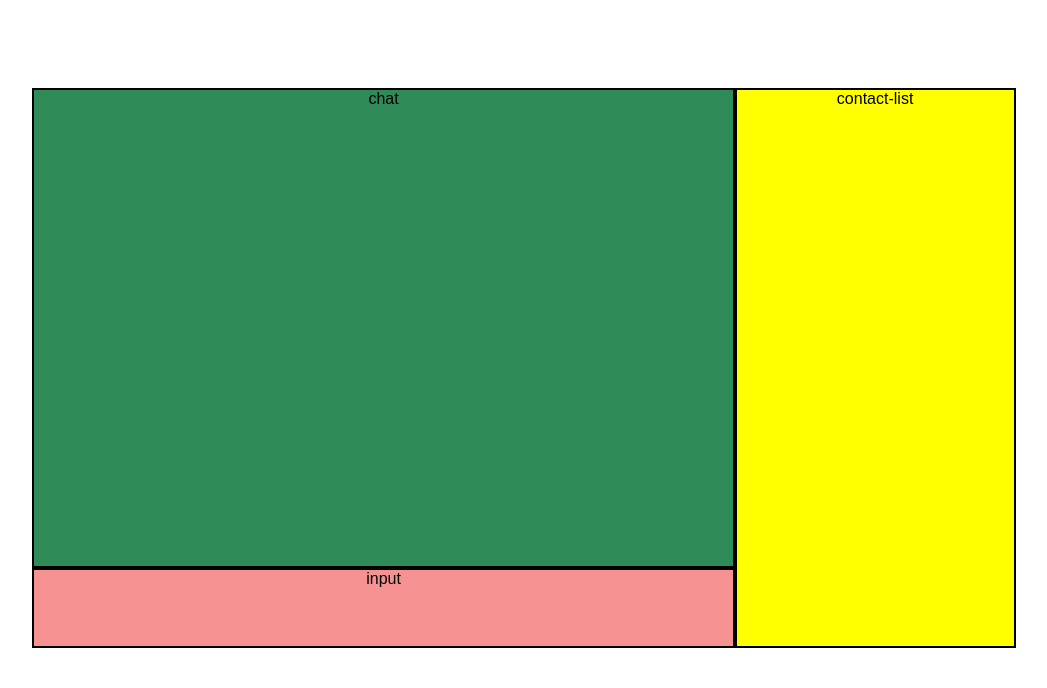
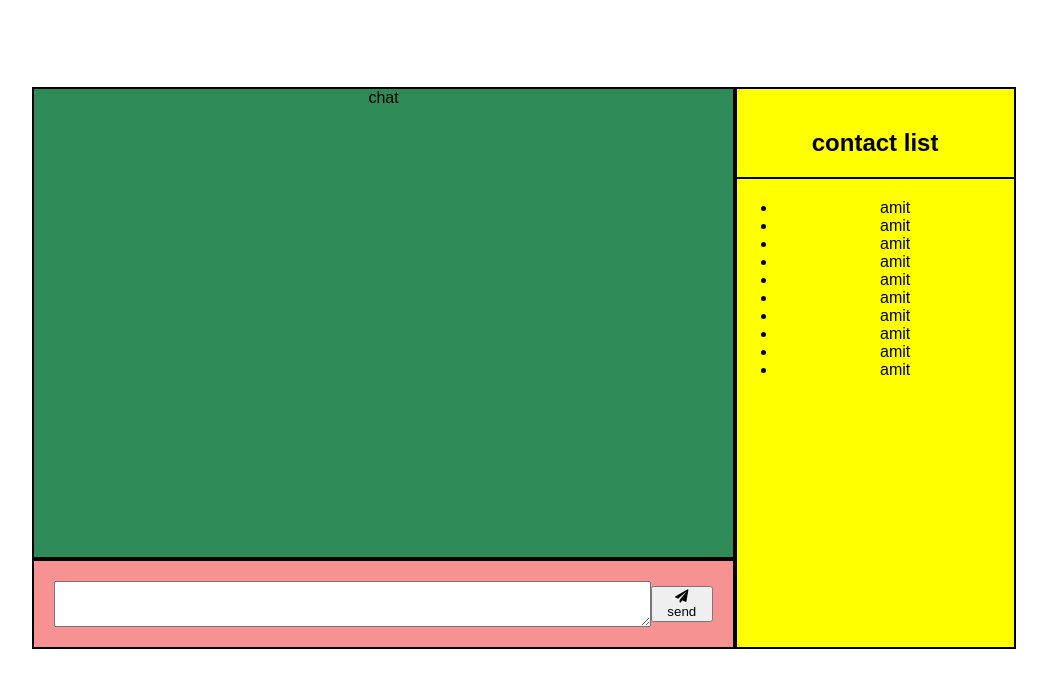
Before and after one commit to AmitFikler/chat-log, a React (Create React App) app: page /chat in a window 1280 px wide. Shown: the top 688 px of the page, without its empty margins (116-1163 px from the left). Built offline with nearby package versions, Linux system fonts and the light colour scheme; a web font is replaced by a local one.

Commit message:
add user to db from front

```diff
--- a/package.json
+++ b/package.json
@@ -6,6 +6,7 @@
     "@testing-library/jest-dom": "^5.15.1",
     "@testing-library/react": "^11.2.7",
     "@testing-library/user-event": "^12.8.3",
+    "axios": "^0.24.0",
     "react": "^17.0.2",
     "react-dom": "^17.0.2",
     "react-router-dom": "^6.0.2",
--- a/public/index.html
+++ b/public/index.html
@@ -8,6 +8,12 @@
       name="description"
       content="Web site created using create-react-app"
     />
+    <link
+    rel="stylesheet"
+    href="https://use.fontawesome.com/releases/v5.13.0/css/all.css"
+    integrity="sha384-Bfad6CLCknfcloXFOyFnlgtENryhrpZCe29RTifKEixXQZ38WheV+i/6YWSzkz3V"
+    crossorigin="anonymous"
+  />
     <link rel="manifest" href="%PUBLIC_URL%/manifest.json" />
 
     <title>React App</title>
--- a/src/App.css
+++ b/src/App.css
@@ -76,6 +76,13 @@
   grid-area: 8 / 2 / 9 / 7;
   background-color: rgb(247, 146, 146);
   border: 2px solid;
+  display: flex;
+  flex-direction: row;
+  flex-wrap: nowrap;
+  justify-content: space-between;
+  align-content: stretch;
+  align-items: center;
+  padding: 20px;
 }
 .contact-list {
   grid-area: 2 / 7 / 9 / 9;
@@ -87,3 +94,8 @@
   background-color: seagreen;
   border: 2px solid;
 }
+
+.textarea-message {
+  width: 90%;
+  font-size: 17px;
+}
--- a/src/App.js
+++ b/src/App.js
@@ -1,15 +1,33 @@
+import { useState } from 'react';
 import { BrowserRouter as Router, Routes, Route } from 'react-router-dom';
 import './App.css';
 import ChatPage from './mainComponents/ChatPage';
 import LoginPage from './mainComponents/LoginPage';
 
 function App() {
+  const [users, setUsers] = useState([
+    'amit',
+    'amit',
+    'amit',
+    'amit',
+    'amit',
+    'amit',
+    'amit',
+    'amit',
+    'amit',
+    'amit',
+  ]);
+
   return (
     <>
       <Router>
         <Routes>
           <Route path="/" element={<LoginPage />} />
-          <Route exact path="/chat" element={<ChatPage />} />
+          <Route
+            exact
+            path="/chat"
+            element={<ChatPage users={users} setUsers={setUsers} />}
+          />
         </Routes>
       </Router>
     </>
--- a/src/mainComponents/ChatPage.js
+++ b/src/mainComponents/ChatPage.js
@@ -1,9 +1,29 @@
-const ChatPage = () => {
+const ChatPage = ({ users, setUsers }) => {
   return (
     <div className="chat-page">
       <div className="chat">chat</div>
-      <div className="contact-list">contact-list</div>
-      <div className="input-message">input</div>
+      <div className="contact-list">
+        <h2 style={{ borderBottom: '2px solid', padding: '20px' }}>
+          contact list
+        </h2>
+        <ul>
+          {users.map((user) => {
+            return <li>{user}</li>;
+          })}
+        </ul>
+      </div>
+      <div className="input-message">
+        <textarea
+          className="textarea-message"
+          name="message"
+          cols="30"
+          rows="2"
+        ></textarea>
+        <button>
+          {' '}
+          <i class="fas fa-paper-plane"></i> send
+        </button>
+      </div>
     </div>
   );
 };
--- a/src/mainComponents/LoginPage.js
+++ b/src/mainComponents/LoginPage.js
@@ -1,15 +1,32 @@
+import axios from 'axios';
+import { useRef } from 'react';
+
 const LoginPage = () => {
+  const signInBtn = useRef(null);
+  const inputUsername = useRef(null);
+  const inputColor = useRef(null);
+  const newUser = async () => {
+    const username = inputUsername.current.value;
+    const color = inputColor.current.value;
+    await axios.put('http://localhost:8080/users/new-user', {
+      color: color,
+      username: username,
+    });
+  };
   return (
     <div className="login-page">
       <h1 className="title-login">Welcome To {'<chat.log />'}</h1>
       <div className="enter-form"></div>
       <input
+        ref={inputUsername}
         type="text"
         placeholder="please enter your username.."
         className="username-input"
       ></input>
-      <input type="color" className="color-picker"></input>
-      <button className="enter-button">Enter</button>
+      <input ref={inputColor} type="color" className="color-picker"></input>
+      <button ref={signInBtn} onClick={newUser} className="enter-button">
+        Enter
+      </button>
     </div>
   );
 };
```
Also changed, not shown: 2 other files (tests, documents, lock files or other folders).
